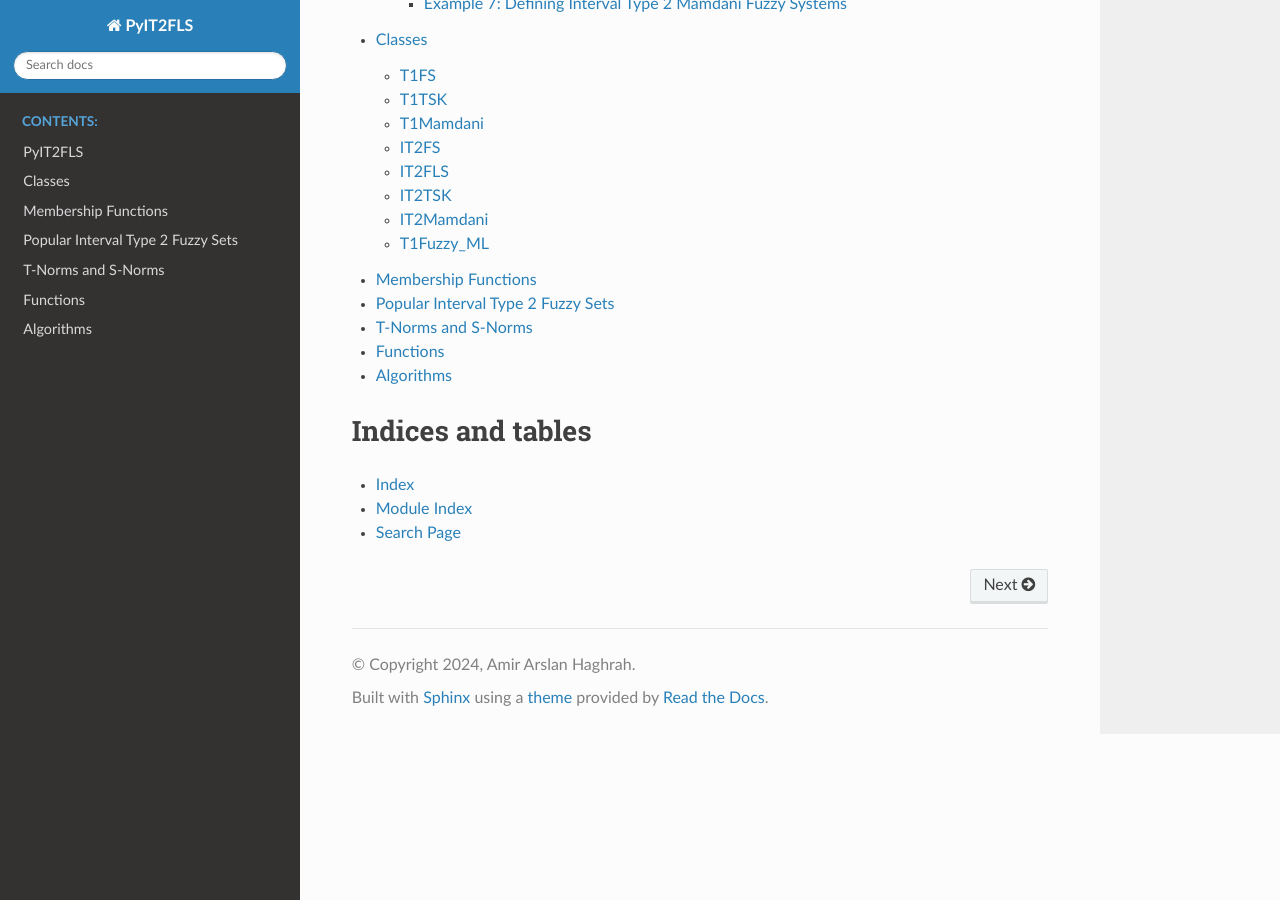
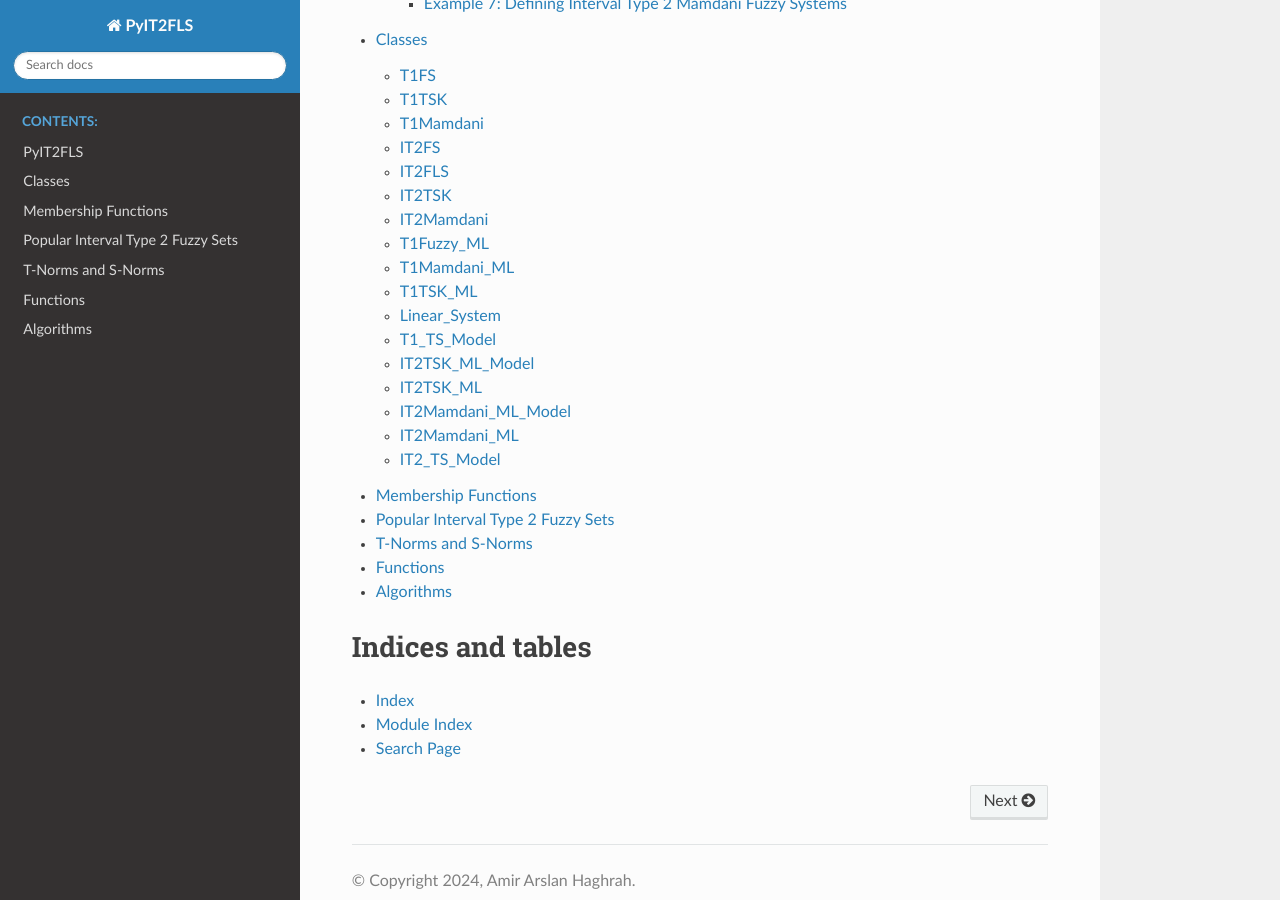
Before and after one commit to Haghrah/PyIT2FLS, a Sphinx documentation site: the page built from docs/index.rst, in a window 1280 px wide and 900 px high, scrolled down 552 px. Built offline with Sphinx 7.4.7 and the Read the Docs theme 3.1.0, drawn with Linux system fonts in a browser that asks for light colours.

Commit message:
Writing docstring for new functions and classes ...

```diff
--- a/docs/classes.rst
+++ b/docs/classes.rst
@@ -153,3 +153,48 @@
 .. autofunction:: pyit2fls.T1Fuzzy_ML.fit
 
 .. autofunction:: pyit2fls.T1Fuzzy_ML.score
+
+
+T1Mamdani_ML
+------------
+.. autoclass:: pyit2fls.T1Mamdani_ML
+
+
+T1TSK_ML
+--------
+.. autoclass:: pyit2fls.T1TSK_ML
+
+
+Linear_System
+-------------
+.. autoclass:: pyit2fls.Linear_System
+
+
+T1_TS_Model
+-----------
+.. autoclass:: pyit2fls.T1_TS_Model
+
+
+IT2TSK_ML_Model
+---------------
+.. autoclass:: pyit2fls.IT2TSK_ML_Model
+
+
+IT2TSK_ML
+---------
+.. autoclass:: pyit2fls.IT2TSK_ML
+
+
+IT2Mamdani_ML_Model
+-------------------
+.. autoclass:: pyit2fls.IT2Mamdani_ML_Model
+
+
+IT2Mamdani_ML
+-------------
+.. autoclass:: pyit2fls.IT2Mamdani_ML
+
+
+IT2_TS_Model
+------------
+.. autoclass:: pyit2fls.IT2_TS_Model
```
